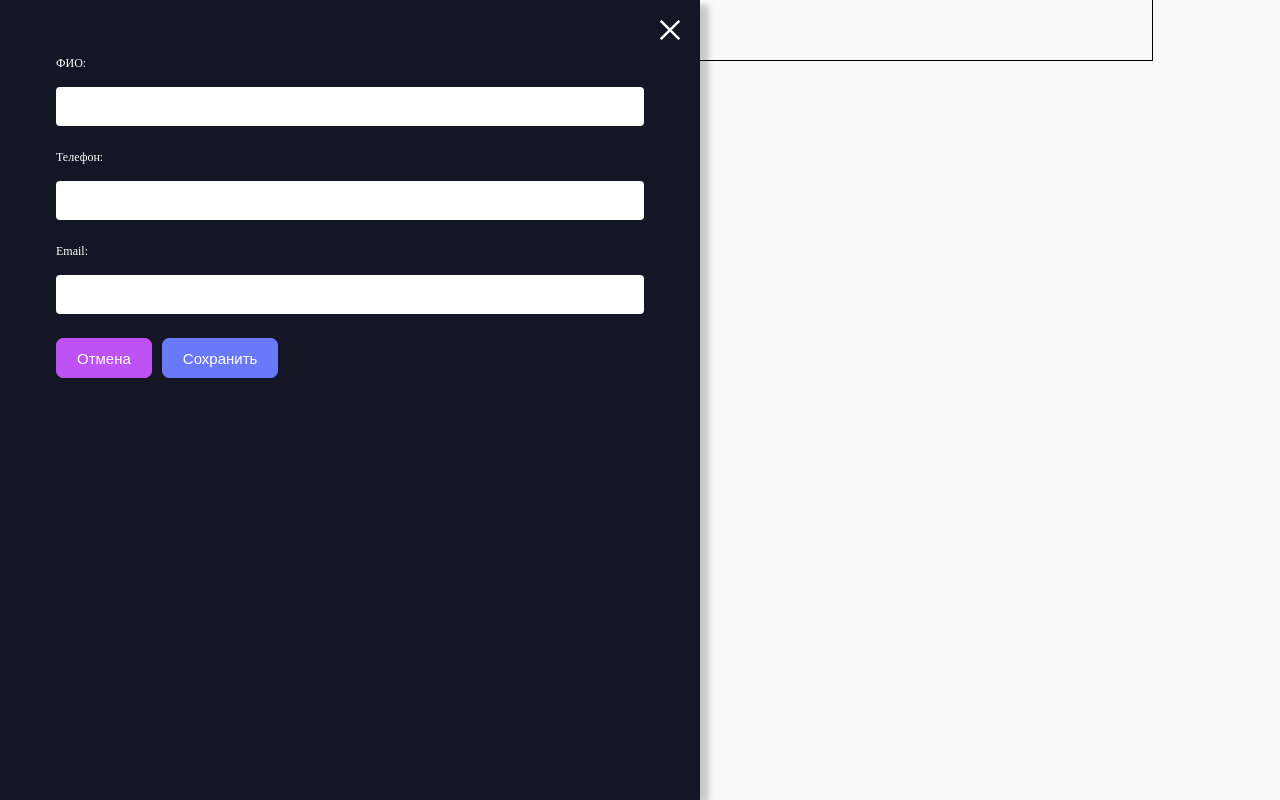
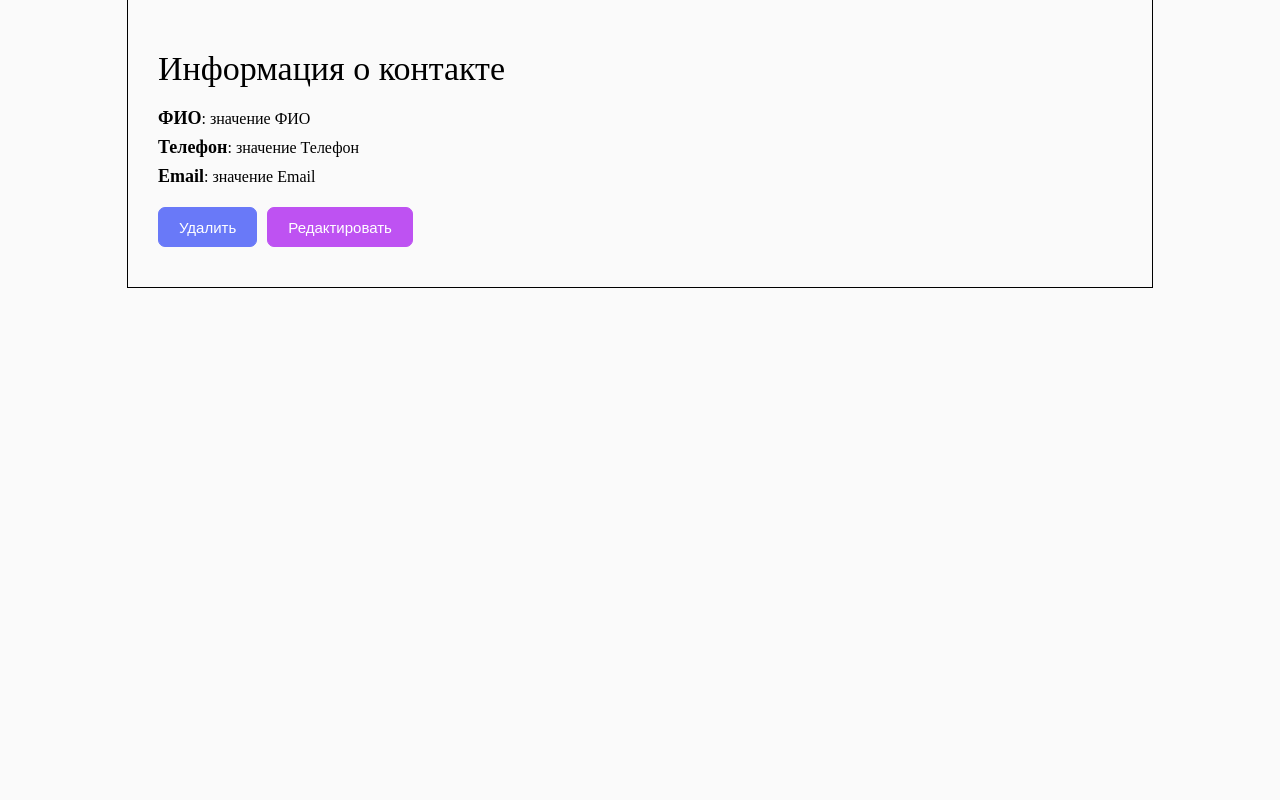
Before and after one commit to Julyme3/contact-app, a Vue app: page /contact/1 in a window 1280 px wide. Built offline with nearby package versions, Linux system fonts and the light colour scheme.

Commit message:
fix markup for contact item

```diff
--- a/src/components/Contact.vue
+++ b/src/components/Contact.vue
@@ -1,24 +1,24 @@
 <template>
-  <router-link
-      class="contact flex"
-      to="/"
-  >
+  <router-link class="contact flex" :to="{ name: 'contact', params: { id: 1 } }">
     <div class="contact-group flex-column">
       <span class="contact-title">Имя</span>
-      <span class="contact-email">Email</span>
-    </div>
-    <div class="contact-group flex">
-      <span class="contact-title">Телефон</span>
     </div>
     <div class="flex contact-edit">
-      <SvgIcon name="edit-icon" />
-      <SvgIcon name="delete-icon" />
+      <button @click.prevent="editContact" type="button">
+        <SvgIcon name="edit-icon" />
+      </button>
+      <button @click.prevent="deleteContact" type="button"><SvgIcon name="delete-icon" /></button>
     </div>
   </router-link>
 </template>
 
 <script setup lang="ts">
-import SvgIcon from '@/components/Base/SvgIcon.vue';
+import SvgIcon from '@/components/Base/SvgIcon.vue'
+
+const editContact = () => {
+  console.log(1)
+}
+const deleteContact = () => {}
 </script>
 
 <style scoped lang="less">
@@ -29,13 +29,13 @@ import SvgIcon from '@/components/Base/SvgIcon.vue';
   margin-bottom: 16px;
   color: #fff;
   border-radius: 20px;
-  padding: 28px 32px;
+  padding: 18px 32px;
   background-color: var(--blue);
   align-items: center;
-  transition: transform 0.2s;
+  transition: opacity 0.2s;
 
   &:hover {
-    transform: scale(1.02);
+    opacity: 0.9;
   }
 
   &-title {
@@ -49,7 +49,7 @@ import SvgIcon from '@/components/Base/SvgIcon.vue';
 
   &-edit {
     margin-left: auto;
-    gap: 10px;
+    gap: 20px;
     align-items: center;
   }
 }
--- a/src/components/ContactModal.vue
+++ b/src/components/ContactModal.vue
@@ -34,7 +34,7 @@ import Button from "@/components/Base/Button/Button.vue";
 import SvgIcon from "@/components/Base/SvgIcon.vue";
 
 const onSubmit = () => {}
-const shown = ref(true)
+const shown = ref(false)
 
 const saveContact = () => {}
 const closeContact = () => {
--- a/src/components/Header.vue
+++ b/src/components/Header.vue
@@ -10,21 +10,20 @@
       </button>
     </div>
   </header>
-
 </template>
 
 <script setup lang="ts">
-import SvgIcon from "@/components/Base/SvgIcon.vue";
+import SvgIcon from '@/components/Base/SvgIcon.vue'
 </script>
 
 <style scoped lang="less">
 .header-wrap {
   display: flex;
+  gap: 10px;
   margin: 20px 0;
 }
 
 .search {
-
   &-wrap {
     flex: 1;
   }
--- a/src/router/index.ts
+++ b/src/router/index.ts
@@ -1,5 +1,6 @@
 import { createRouter, createWebHistory } from 'vue-router'
-import HomeView from '../views/HomeView.vue'
+import HomeView from '@/views/HomeView.vue'
+import ContactView from '@/views/ContactView.vue'
 
 const router = createRouter({
   history: createWebHistory(import.meta.env.BASE_URL),
@@ -9,6 +10,11 @@ const router = createRouter({
       name: 'home',
       component: HomeView
     },
+    {
+      path: '/contact/:id',
+      name: 'contact',
+      component: ContactView
+    }
   ]
 })
 
--- a/src/styles/main.less
+++ b/src/styles/main.less
@@ -37,11 +37,12 @@ input {
 }
 
 button {
-  background-color: #fff;
+  background-color: transparent;
   box-shadow: none;
   outline: none;
   border: none;
   cursor: pointer;
+  padding: 0;
 }
 
 // animated invoice modal
@@ -71,3 +72,9 @@ button {
     font-weight: 300;
   }
 }
+
+ul {
+  margin: 0;
+  padding: 0;
+  list-style: none;
+}
--- /dev/null
+++ b/src/views/ContactView.vue
@@ -0,0 +1,36 @@
+<template>
+  <main class="contact-page">
+    <h1 class="heading-1">Информация о контакте</h1>
+    <ul class="contact-info">
+      <li class="contact-item"><span class="contact-field">ФИО</span>: значение ФИО</li>
+      <li class="contact-item"><span class="contact-field">Телефон</span>: значение Телефон</li>
+      <li class="contact-item"><span class="contact-field">Email</span>: значение Email</li>
+    </ul>
+    <div class="contacts-btns">
+      <Button @click="deleteContact" type="button" label="Удалить" color="primary" />
+      <Button @click="editContact" type="button" label="Редактировать" color="second" />
+    </div>
+  </main>
+</template>
+
+<script setup lang="ts">
+import Button from '@/components/Base/Button/Button.vue'
+
+const deleteContact = () => {}
+const editContact = () => {}
+</script>
+
+<style scoped lang="less">
+.contact {
+  &-info {
+    margin-bottom: 20px;
+  }
+  &-item {
+    margin-bottom: 8px;
+  }
+  &-field {
+    font-size: 18px;
+    font-weight: bold;
+  }
+}
+</style>
```
